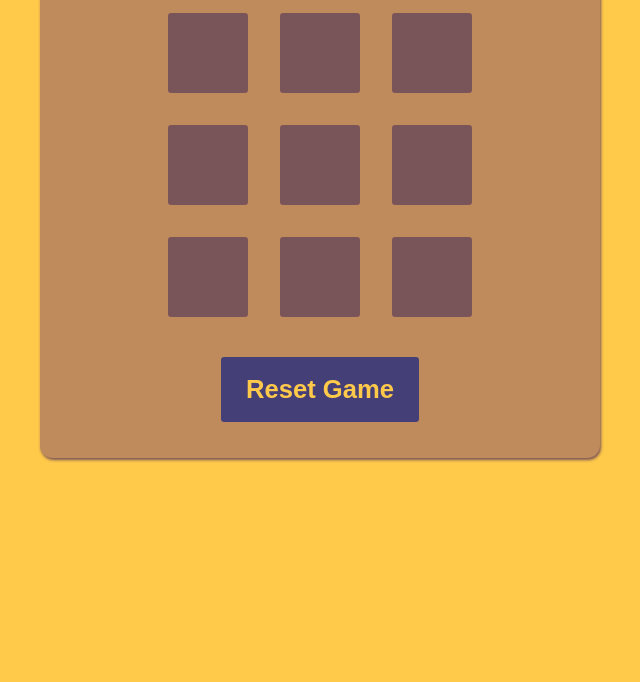
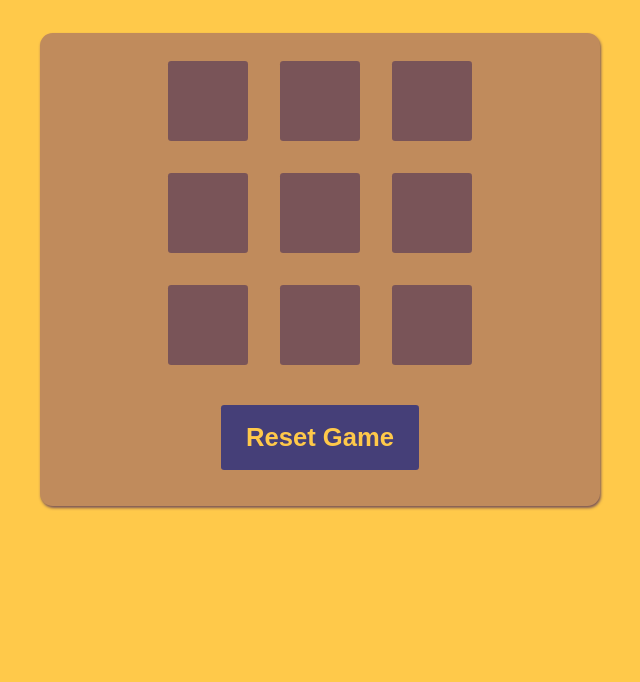
Before and after one commit to ah-an-123/Tic-Tac-Toe, a plain HTML site: page index.html in a window 1280 px wide. Shown: the part 118-800 px from the top of the page, without its empty margins (320-960 px from the left). Drawn offline with Linux system fonts and the light colour scheme.

Commit message:
Update syle.css

```diff
--- a/syle.css
+++ b/syle.css
@@ -8,7 +8,13 @@ body {
     background-color:#FFC94A;
     color: white;
 }
-
+main{
+    height: 90vh;
+    display: flex;
+    flex-direction: column;
+    justify-content: center;
+    align-items: center;
+}
 #heading {
     text-align: center;
     color: #453F78;
@@ -18,6 +24,7 @@ body {
 
 #game {
     width: 70vmin;
+    /* height: 50%; */
     margin: 3rem auto;
     display: flex;
     flex-direction: column;
```
